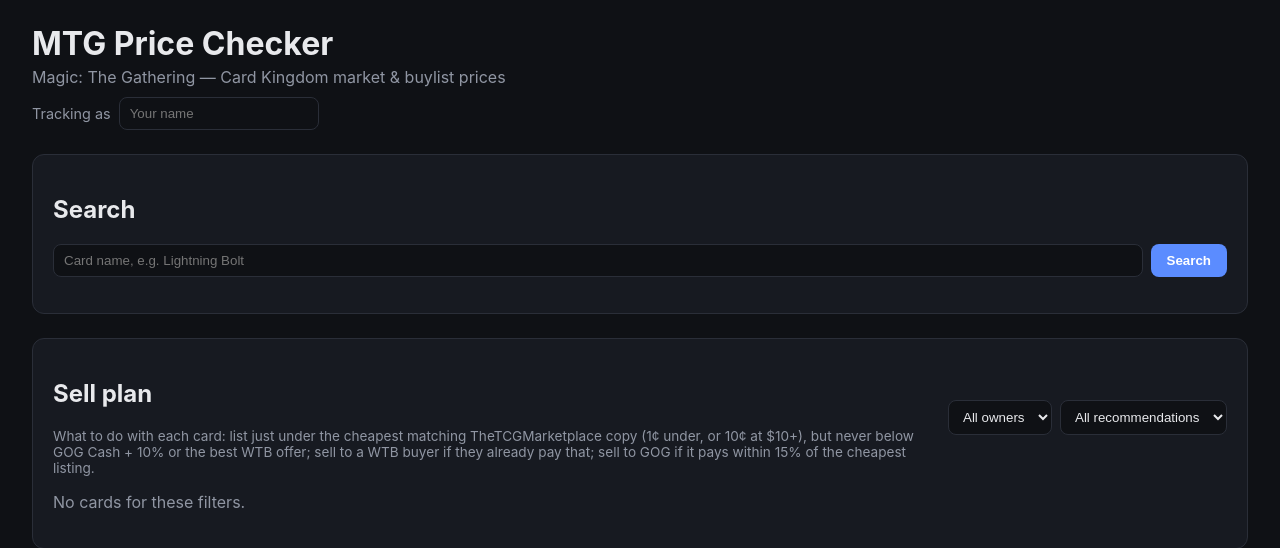
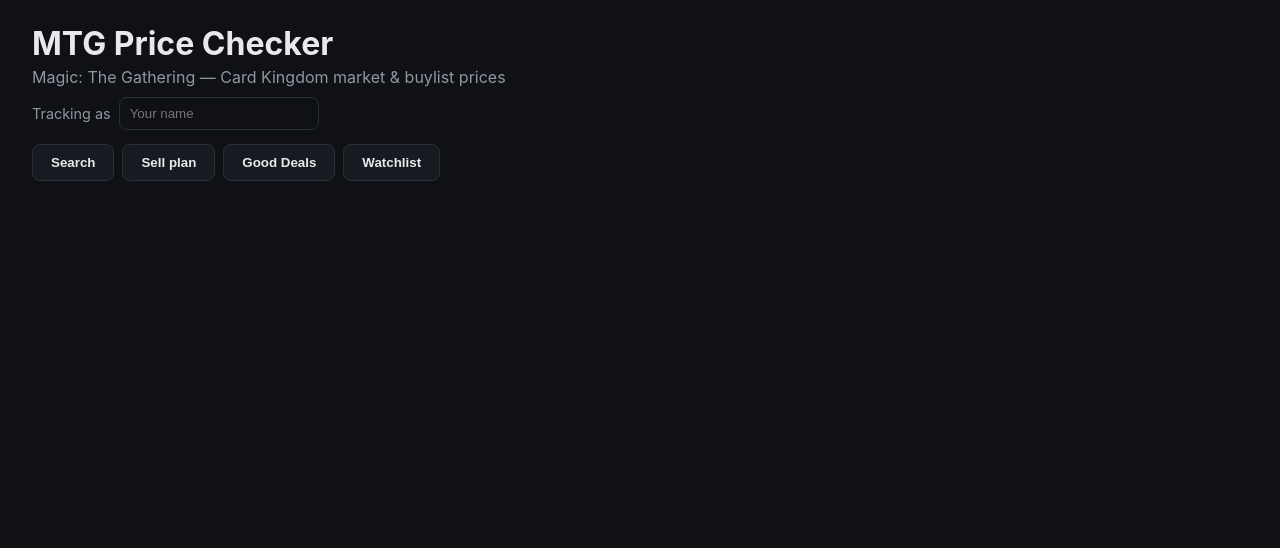
Before and after one commit to jtbk17/mtg-price-checker, a Flask app: page / in a window 1280 px wide. Shown: the top 548 px of the page. After the commit the page ends 181 px from the top, so only its background shows below. Run offline with Flask 3, Linux system fonts and the light colour scheme; data that the repository does not hold is empty.

Commit message:
Open the local app's sections from buttons at the top
Search, Sell plan, Good Deals and Watchlist are now buttons under the
header: every section starts closed, a button opens its section (closing
any other), and clicking the open one closes it again.

Co-Authored-By: Claude Opus 5.5 <noreply@anthropic.com>

```diff
--- a/static/app.js
+++ b/static/app.js
@@ -924,6 +924,23 @@ currentOwnerInput.addEventListener("change", () => {
   }
 });
 
+// Section buttons at the top: every panel starts closed; a button opens
+// its panel (closing any other), and clicking the open one closes it.
+const sectionTabs = [...document.querySelectorAll(".section-tabs .tab")];
+
+function openSection(panelId) {
+  sectionTabs.forEach((tab) => {
+    const open = tab.dataset.panel === panelId;
+    tab.setAttribute("aria-expanded", String(open));
+    document.getElementById(tab.dataset.panel).hidden = !open;
+  });
+}
+
+sectionTabs.forEach((tab) =>
+  tab.addEventListener("click", () => openSection(tab.getAttribute("aria-expanded") === "true" ? null : tab.dataset.panel))
+);
+openSection(null);
+
 // Owners first, so the Sell plan's owner (default Shared) is set before
 // the first loadWatchlist() -> loadSellPlan().
 loadOwners().then(loadWatchlist);
--- a/static/style.css
+++ b/static/style.css
@@ -77,6 +77,30 @@ main {
   display: grid;
   gap: 24px;
 }
+
+/* Section buttons: each opens its panel, one at a time; the open one's
+   button closes it again. Panels start closed. */
+.section-tabs {
+  display: flex;
+  flex-wrap: wrap;
+  gap: 8px;
+  margin-top: 14px;
+}
+
+.section-tabs .tab {
+  background: var(--panel);
+  border: 1px solid var(--border);
+  color: var(--text);
+  padding: 10px 18px;
+}
+
+.section-tabs .tab[aria-expanded="true"] {
+  background: var(--accent);
+  border-color: var(--accent);
+  color: white;
+}
+
+main > .panel[hidden] { display: none; }
 
 .panel {
   background: var(--panel);
--- a/templates/index.html
+++ b/templates/index.html
@@ -15,6 +15,12 @@
       <input type="text" id="current-owner" placeholder="Your name" list="known-owners">
       <datalist id="known-owners"></datalist>
     </label>
+    <nav class="section-tabs" aria-label="Sections">
+      <button type="button" class="tab" data-panel="search-panel" aria-expanded="false">Search</button>
+      <button type="button" class="tab" data-panel="sell-plan-panel" aria-expanded="false">Sell plan</button>
+      <button type="button" class="tab" data-panel="good-deals-panel" aria-expanded="false">Good Deals</button>
+      <button type="button" class="tab" data-panel="watchlist-panel" aria-expanded="false">Watchlist</button>
+    </nav>
   </header>
 
   <main>
```
